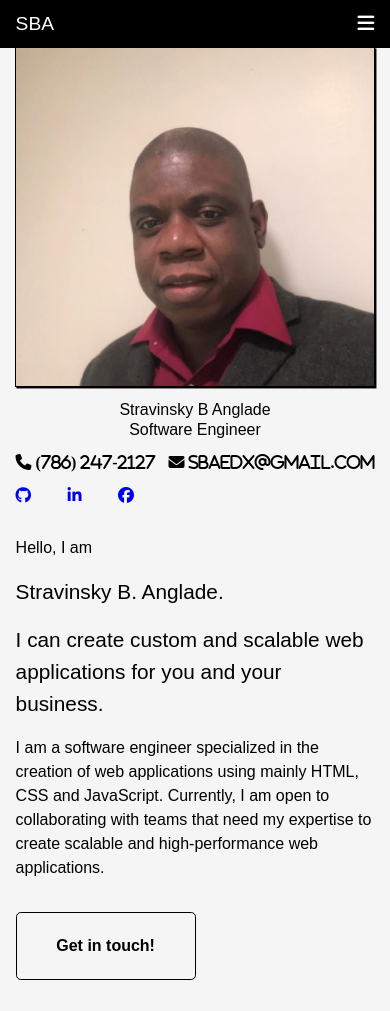
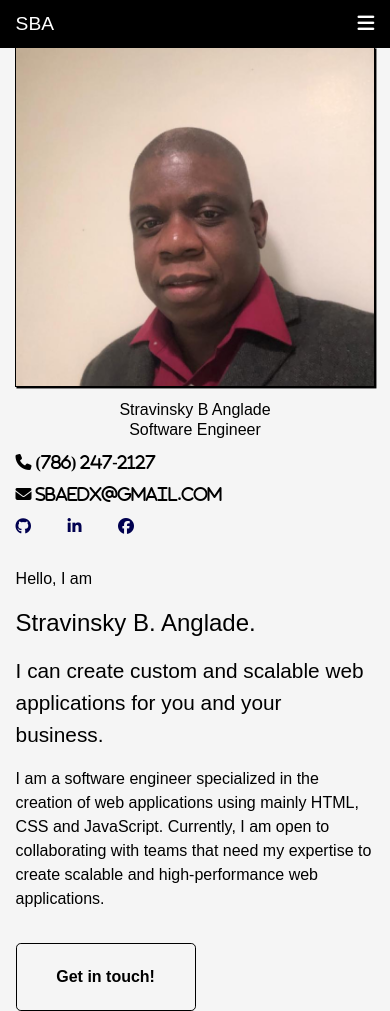
Before and after one commit to vegatch/blog, a website: page index.html in a window 390 px wide. Before the commit the page ends 980 px from the top, so only its background shows below. Drawn offline with Linux system fonts and the light colour scheme.

Commit message:
profile in home page setting it to display block

```diff
--- a/css/style.css
+++ b/css/style.css
@@ -126,10 +126,14 @@ li a:hover {
 
 
 .my-name, .my-ability{
-    font-size: 1.3rem;
+    font-size: 1.5rem;
     margin: 1rem 0;
     line-height: 2rem;
 
+}
+
+.my-ability{
+    font-size: 1.3rem;
 }
 .my-info-container p{
     line-height: 1.5rem;
@@ -429,18 +433,19 @@ form > input{
     }
     .profile-contact{
         display: flex;
-        justify-content: space-between;
-        margin-bottom: 1rem;
+        flex-direction: column;
+        /* margin-bottom: 1rem; */
         color: var(--black);
     }
 
     .profile-contact *{
         color: var(--black);
         text-transform: lowercase;
+        margin-bottom: .5rem;
     }
     .profile-media *{
         margin-right: 1rem;
-        /* color: antiquewhite; */
+        color: rgb(1, 1, 80);
 
     }
     .big-btn a{
```
